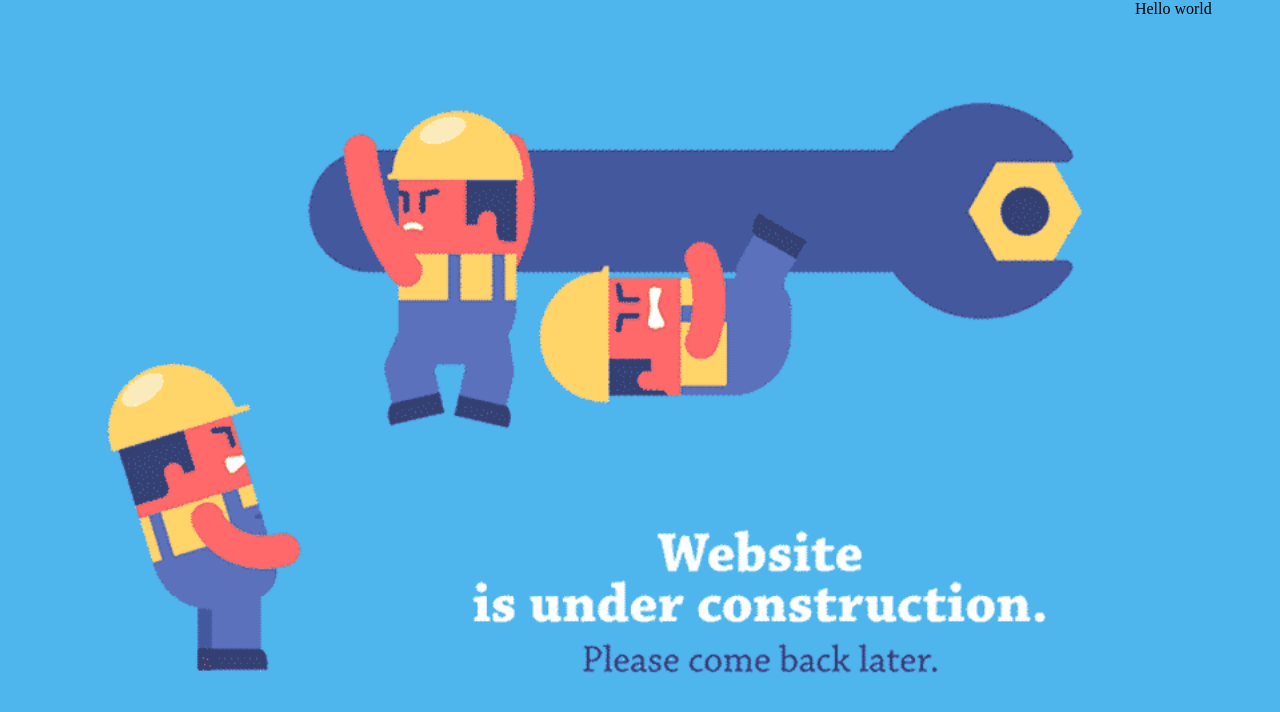
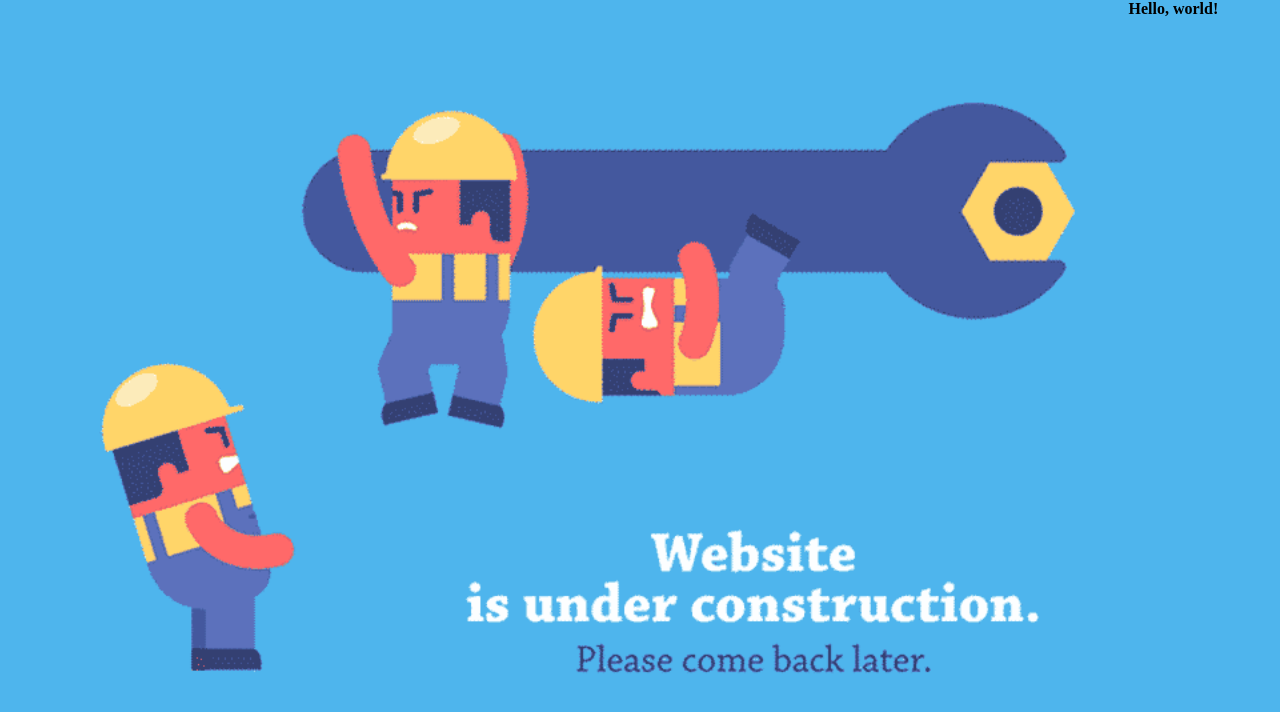
Before and after one commit to 5ug4md/sugam.codes, a plain HTML site: page index.html in a window 1280 px wide. Drawn offline with Linux system fonts and the light colour scheme.

Commit message:
Update index.html

```diff
--- a/index.html
+++ b/index.html
@@ -10,7 +10,7 @@
 <body>
 	<div class="image">
 		<img src="158667.gif" alt="gif">
-		<p>Hello world</p>
+		<b><strong><p>Hello, world!</p><strong></b>
 	</div>
 </body>
 </html>
```
